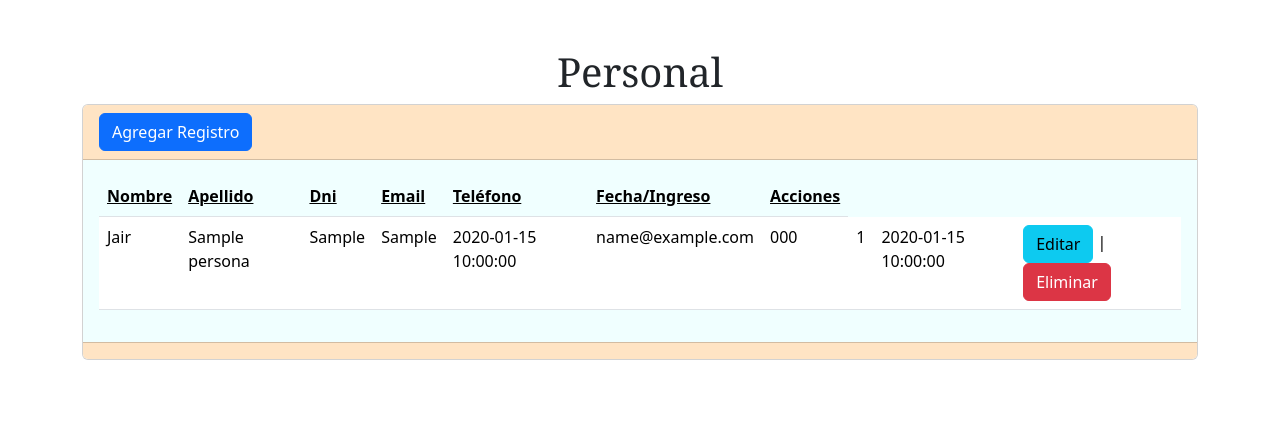
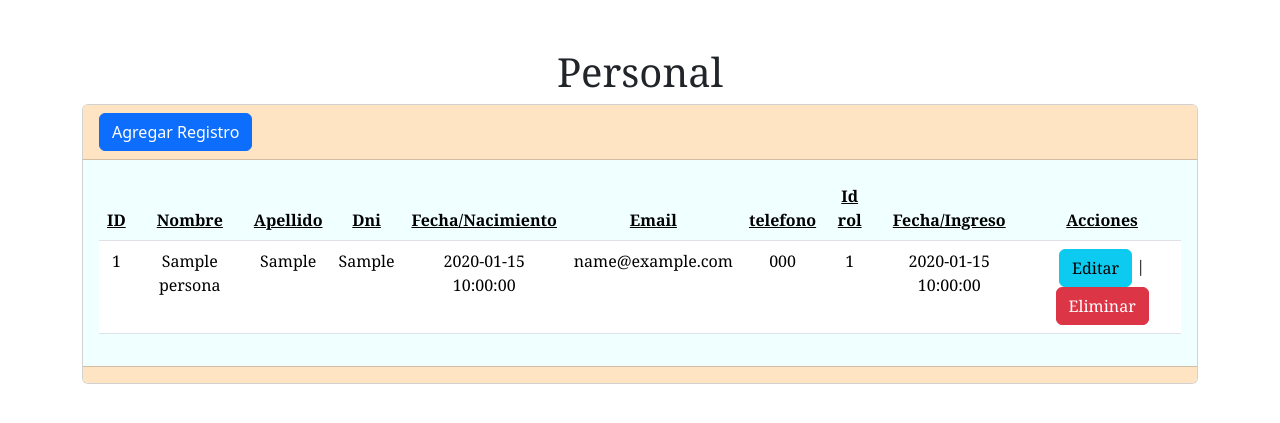
Before and after one commit to jmisoardi/Proyecto_tesis, a PHP site: page /Proyecto_tesis/secciones/personal/ in a window 1280 px wide. Shown: the part 112-535 px from the top of the page. Run offline with PHP 8.4, Linux system fonts and the light colour scheme; tables that the repository leaves empty or names only in its code hold one stand-in row (values such as "Sample post").

Commit message:
Trabajo en index 2º parte

```diff
--- a/secciones/personal/index.php
+++ b/secciones/personal/index.php
@@ -37,20 +37,33 @@
                 class="table">
                 <thead>
                     <tr>
+                        <style>
+                            th {
+                                text-align: center; font-family: Georgia, sans-serif;
+                                }
+                        </style>
+                        <th scope="col" style="background-color:azure"><u>ID</u></th>
                         <th scope="col" style="background-color:azure"><u>Nombre</u></th>
                         <th scope="col" style="background-color:azure"><u>Apellido</u></th>
                         <th scope="col" style="background-color:azure"><u>Dni</u></th>
+                        <th scope="col" style="background-color:azure"><u>Fecha/Nacimiento</u></th>
                         <th scope="col" style="background-color:azure"><u>Email</u></th>
-                        <th scope="col" style="background-color:azure"><u>Teléfono</u></th>
+                        <th scope="col" style="background-color:azure"><u>telefono</u></th>
+                        <th scope="col" style="background-color:azure"><u>Id rol</u></th>
                         <th scope="col" style="background-color:azure"><u>Fecha/Ingreso</u></th>
                         <th scope="col" style="background-color:azure"><u>Acciones</u></th>
                     </tr>
                 </thead>
+
                 <tbody>
-
                     <?php foreach ($lista_tbl_persona as $registro) {?>
+                        <style>
+                                td  {
+                                    text-align: center; font-family: Georgia, sans-serif;
+                                    }
+                        </style>
                         <tr class="">
-                        <td scope="row">Jair </td>
+                            <td scope="row"><?php echo $registro['id'];?></td>
                             <td><?php echo $registro['nombre']; ?></td>
                             <td><?php echo $registro['apellido']; ?> </td>
                             <td><?php echo $registro['dni']; ?> </td>
```
Lines whose indentation alone changed are shown as unchanged.
